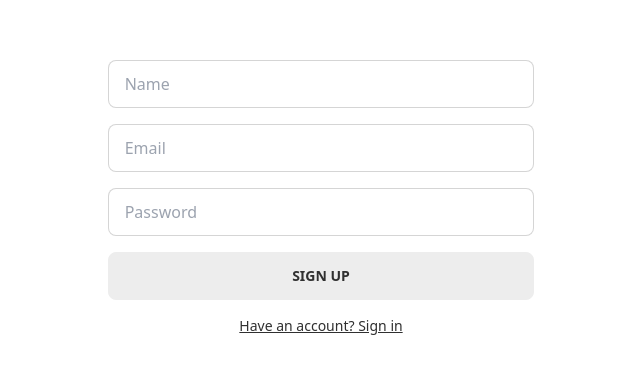
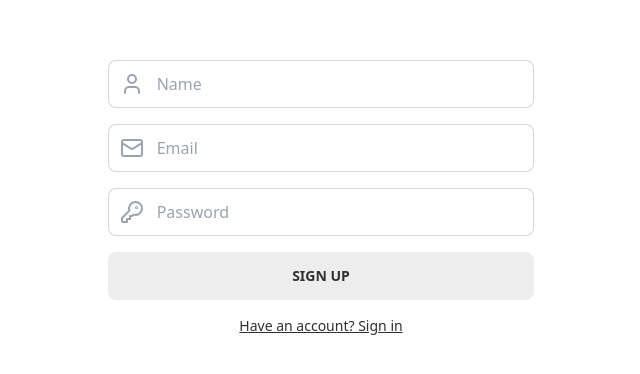
Before and after one commit to NillsvanLimbeek/photo-share, a SvelteKit app: page /auth/signup in a window 1280 px wide. Shown: the part 202-576 px from the top of the page, without its empty margins (319-959 px from the left). Built offline with nearby package versions, Linux system fonts and the light colour scheme; no server answers.

Commit message:
generic input component

```diff
--- /dev/null
+++ b/src/components/icon/Envelope.svelte
@@ -0,0 +1,19 @@
+<script lang="ts">
+	export let size = '24';
+</script>
+
+<svg
+	xmlns="http://www.w3.org/2000/svg"
+	width={size}
+	height={size}
+	viewBox="0 0 24 24"
+	fill="none"
+	stroke="currentColor"
+	stroke-width="2"
+	stroke-linecap="round"
+	stroke-linejoin="round"
+	class="lucide lucide-mail"
+	><rect width="20" height="16" x="2" y="4" rx="2" /><path
+		d="m22 7-8.97 5.7a1.94 1.94 0 0 1-2.06 0L2 7"
+	/></svg
+>
--- /dev/null
+++ b/src/components/icon/Key.svelte
@@ -0,0 +1,21 @@
+<script lang="ts">
+	export let size = '24';
+</script>
+
+<svg
+	xmlns="http://www.w3.org/2000/svg"
+	width={size}
+	height={size}
+	viewBox="0 0 24 24"
+	fill="none"
+	stroke="currentColor"
+	stroke-width="2"
+	stroke-linecap="round"
+	stroke-linejoin="round"
+	class="lucide lucide-key-round"
+	><path d="M2 18v3c0 .6.4 1 1 1h4v-3h3v-3h2l1.4-1.4a6.5 6.5 0 1 0-4-4Z" /><circle
+		cx="16.5"
+		cy="7.5"
+		r=".5"
+	/></svg
+>
--- /dev/null
+++ b/src/components/icon/User.svelte
@@ -0,0 +1,17 @@
+<script lang="ts">
+	export let size = '24';
+</script>
+
+<svg
+	xmlns="http://www.w3.org/2000/svg"
+	width={size}
+	height={size}
+	viewBox="0 0 24 24"
+	fill="none"
+	stroke="currentColor"
+	stroke-width="2"
+	stroke-linecap="round"
+	stroke-linejoin="round"
+	class="lucide lucide-user"
+	><path d="M19 21v-2a4 4 0 0 0-4-4H9a4 4 0 0 0-4 4v2" /><circle cx="12" cy="7" r="4" /></svg
+>
--- a/src/components/icon/index.ts
+++ b/src/components/icon/index.ts
@@ -2,7 +2,9 @@ import type { ComponentType } from 'svelte';
 
 import Cross from './Cross.svelte';
 import Check from './Check.svelte';
-
+import Envelope from './Envelope.svelte';
+import Key from './Key.svelte';
+import User from './User.svelte';
 export interface Icon {
 	name: string;
 	component: ComponentType;
@@ -14,12 +16,18 @@ export interface IconProps {
 
 export const icons = {
 	cross: 'cross',
-	check: 'check'
+	check: 'check',
+	envelope: 'envelope',
+	key: 'key',
+	user: 'user'
 } as const;
 
 export const ICONS: Icon[] = [
 	{ name: icons['cross'], component: Cross },
-	{ name: icons['check'], component: Check }
+	{ name: icons['check'], component: Check },
+	{ name: icons['envelope'], component: Envelope },
+	{ name: icons['key'], component: Key },
+	{ name: icons['user'], component: User }
 ];
 
 export type IconName = keyof typeof icons;
--- /dev/null
+++ b/src/components/input/Input.svelte
@@ -0,0 +1,32 @@
+<script lang="ts">
+	import { createEventDispatcher } from 'svelte';
+
+	import type { IconName } from '../icon';
+
+	import Icon from '../icon/Icon.svelte';
+
+	export let value = '';
+	export let type = 'text';
+	export let placeholder = '';
+	export let icon: IconName | undefined = undefined;
+	export let required = false;
+
+	const dispatch = createEventDispatcher<{ input: string }>();
+</script>
+
+<div class="relative w-full">
+	<input
+		{value}
+		{type}
+		{placeholder}
+		{required}
+		class="w-full input input-bordered {icon && 'pl-12'}"
+		on:input={(e) => dispatch('input', e.currentTarget.value)}
+	/>
+
+	{#if icon}
+		<div class="absolute left-3 top-[50%] translate-y-[-50%] text-gray-400">
+			<Icon name={icon} />
+		</div>
+	{/if}
+</div>
--- a/src/routes/auth/signin/+page.svelte
+++ b/src/routes/auth/signin/+page.svelte
@@ -1,6 +1,7 @@
 <script lang="ts">
 	import { goto } from '$app/navigation';
 	import { authService } from '$lib/services/auth.service';
+	import Input from '../../../components/input/Input.svelte';
 
 	const { signIn } = authService;
 
@@ -22,12 +23,21 @@
 
 <div class="w-full h-full flex justify-center items-center">
 	<form class="flex flex-col gap-4 w-1/3" on:submit|preventDefault={handleSubmit}>
-		<input type="email" class="input input-bordered" placeholder="Email" bind:value={email} />
-		<input
+		<Input
+			required
+			value={email}
+			type="email"
+			placeholder="Email"
+			icon="envelope"
+			on:input={(e) => (email = e.detail)}
+		/>
+		<Input
+			required
+			value={password}
 			type="password"
-			class="input input-bordered"
 			placeholder="Password"
-			bind:value={password}
+			icon="key"
+			on:input={(e) => (password = e.detail)}
 		/>
 		<a href="/auth/forgotpassword" class="text-sm link text-right mb-2">Forgot password?</a>
 
--- a/src/routes/auth/signup/+page.svelte
+++ b/src/routes/auth/signup/+page.svelte
@@ -1,6 +1,7 @@
 <script lang="ts">
 	import { goto } from '$app/navigation';
 	import { authService } from '$lib/services/auth.service';
+	import Input from '../../../components/input/Input.svelte';
 
 	const { signUp } = authService;
 
@@ -23,13 +24,29 @@
 
 <div class="w-full h-full flex justify-center items-center">
 	<form class="flex flex-col gap-4 w-1/3" on:submit|preventDefault={handleSubmit}>
-		<input type="text" class="input input-bordered" placeholder="Name" bind:value={name} />
-		<input type="email" class="input input-bordered" placeholder="Email" bind:value={email} />
-		<input
+		<Input
+			required
+			type="text"
+			placeholder="Name"
+			icon="user"
+			value={name}
+			on:input={(e) => (name = e.detail)}
+		/>
+		<Input
+			required
+			value={email}
+			type="email"
+			placeholder="Email"
+			icon="envelope"
+			on:input={(e) => (email = e.detail)}
+		/>
+		<Input
+			required
+			value={password}
 			type="password"
-			class="input input-bordered"
 			placeholder="Password"
-			bind:value={password}
+			icon="key"
+			on:input={(e) => (password = e.detail)}
 		/>
 
 		<button class="btn">Sign Up</button>
```
